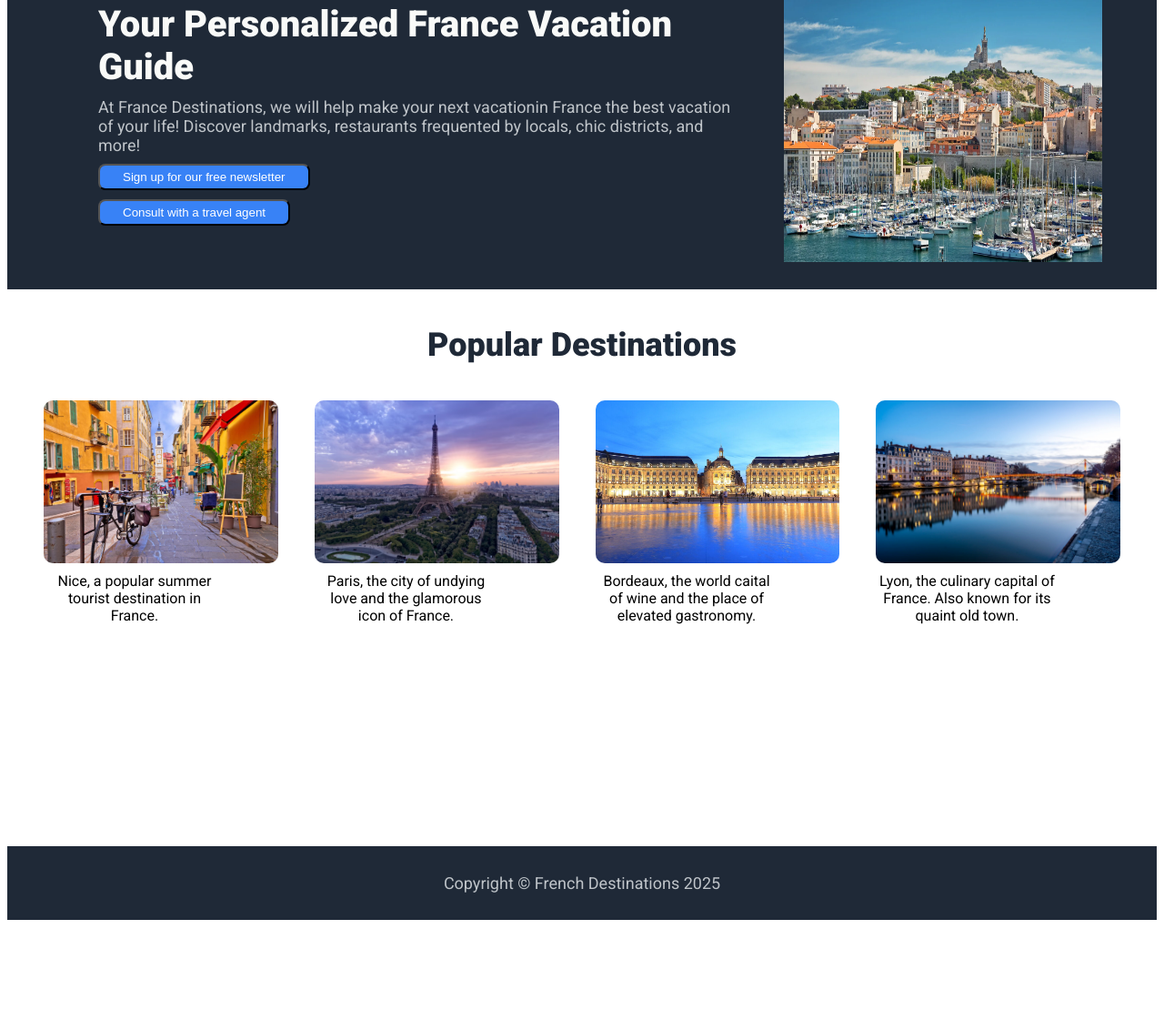
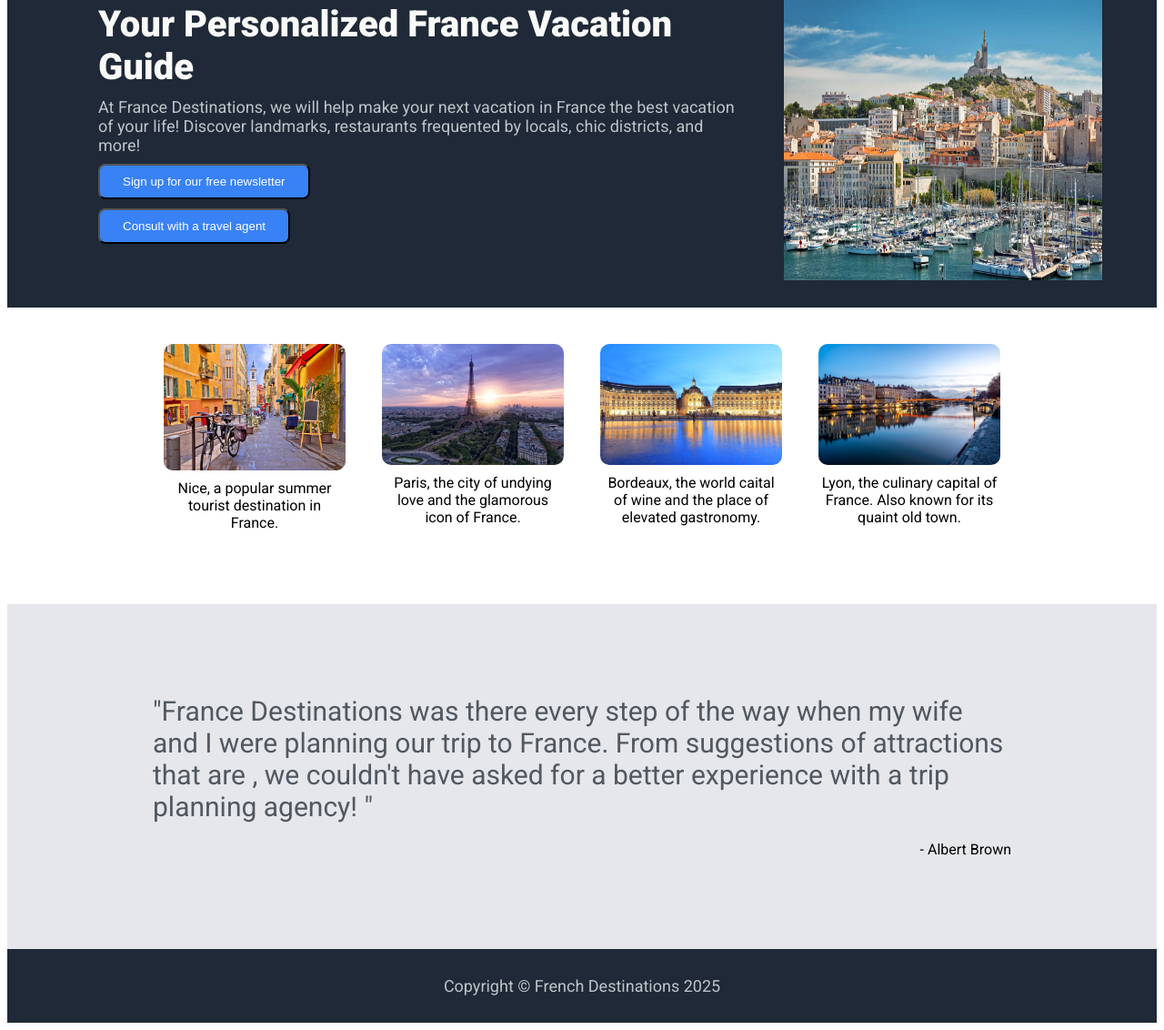
Before and after one commit to BilinYang/France_Destinations_Website_Design, a plain HTML site: page index.html in a window 1280 px wide. Shown: the part 156-1288 px from the top of the page at 91% size. Before the commit the page ends 1175 px from the top, so only its background shows below. Drawn offline with Linux system fonts and the light colour scheme.

Commit message:
Add quotes section

```diff
--- a/index.html
+++ b/index.html
@@ -21,7 +21,7 @@
         <div class="header_bottom">
             <div class="introduction">
                 <div class="title">Your Personalized France Vacation Guide </div>
-                <div class="site_description">At France Destinations, we will help make your next vacationin France the best vacation of your life! Discover landmarks, restaurants frequented by locals, chic districts, and more!
+                <div class="site_description">At France Destinations, we will help make your next vacation in France the best vacation of your life! Discover landmarks, restaurants frequented by locals, chic districts, and more!
 
                 </div>
                 <button>Sign up for our free newsletter</button>
@@ -32,7 +32,6 @@
     </div>
 
     <div class="random_info">
-        <div class="some_random_information">Popular Destinations</div>
         <div class="all_pics_and_texts">
             <div class="pic_and_text">
                 <img class="france_pic" src="../images/Nice.jpg">
@@ -53,6 +52,11 @@
         </div>
     </div>
 
+    <div class="customer_review">
+        <div class="quote">"France Destinations was there every step of the way when my wife and I were planning our trip to France. From suggestions of attractions that are , we couldn't have asked for a better experience with a trip planning agency! "</div>
+        <div class="name">- Albert Brown</div>
+    </div>
+
     <div class="footer">
         <div class="footer_text">Copyright © French Destinations 2025</div>
     </div>
--- a/style.css
+++ b/style.css
@@ -26,7 +26,7 @@ button{
     background-color: #3882F6;
     color: white;
     border-radius: 8px;
-    padding: 5px 25px;
+    padding: 10px 25px;
     align-self: flex-start;
 }
 
@@ -75,14 +75,13 @@ button{
 }
 
 
-
-
 .random_info{
     display: flex;
     flex-direction: column;
-    padding: 40px;
+    padding: 40px 30%;
     align-items: center;
     gap: 40px;
+    padding-bottom: 80px;
 }
 
 .some_random_information{
@@ -101,7 +100,6 @@ button{
     flex-direction: column;
     gap: 10px;
     flex-wrap: nowrap;
-    height: 450px;
     max-width: 100vw;
 }
 
@@ -116,3 +114,24 @@ button{
     text-align: center;
     width: 200px;
 }
+
+.customer_review{
+    background-color: #E5E7EB;
+    padding: 100px 160px;
+    display: flex;
+    flex-direction: column;
+    align-items: center;
+    gap: 20px;
+}
+
+.quote{
+    font-style: "italic";
+    font-weight: 100px;
+    font-size: 30px;
+    color: #515860;
+}
+
+.name{
+    align-self: flex-end;
+    font-weight: 400px;
+}
```
Also changed, not shown: Marseille.webp (deleted).
